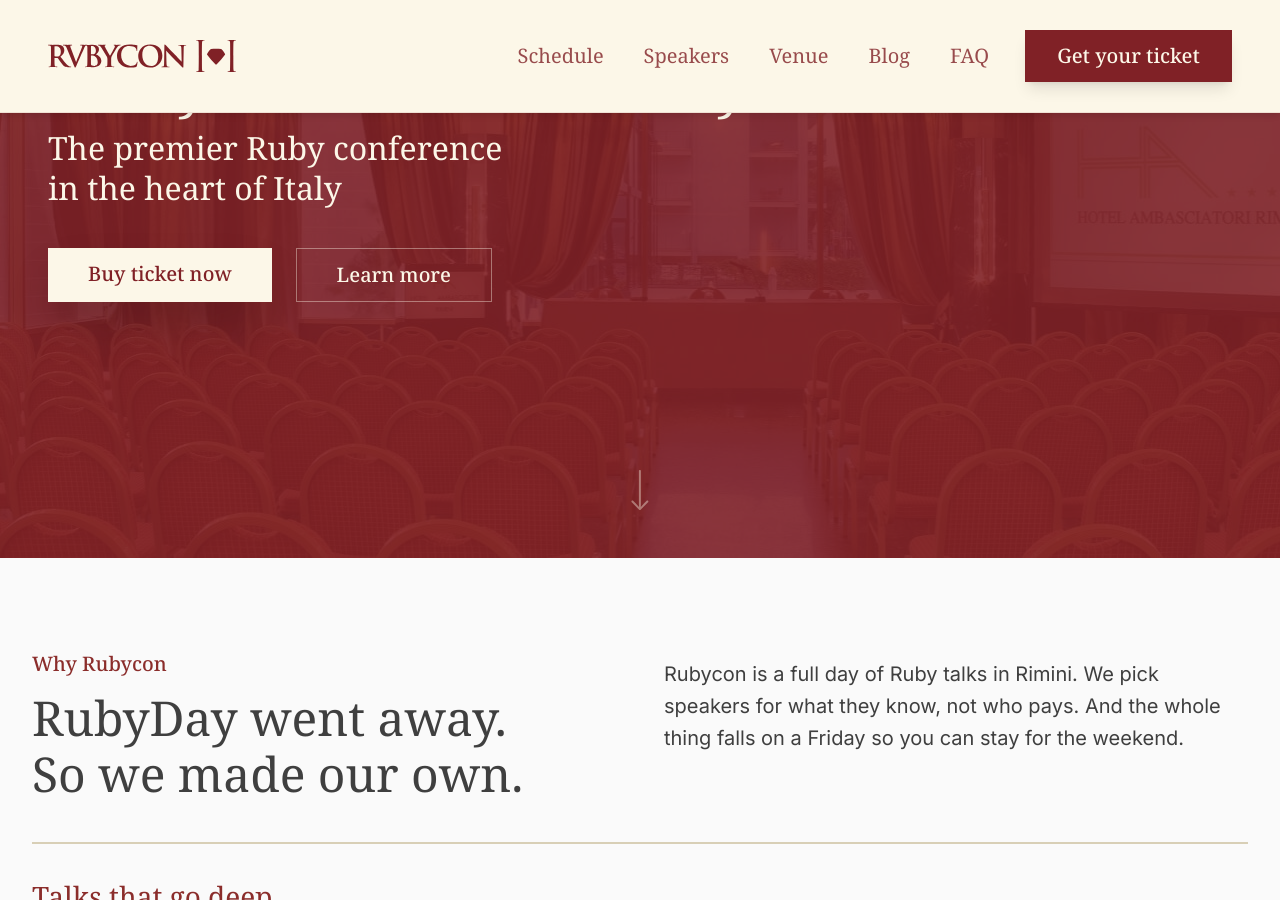
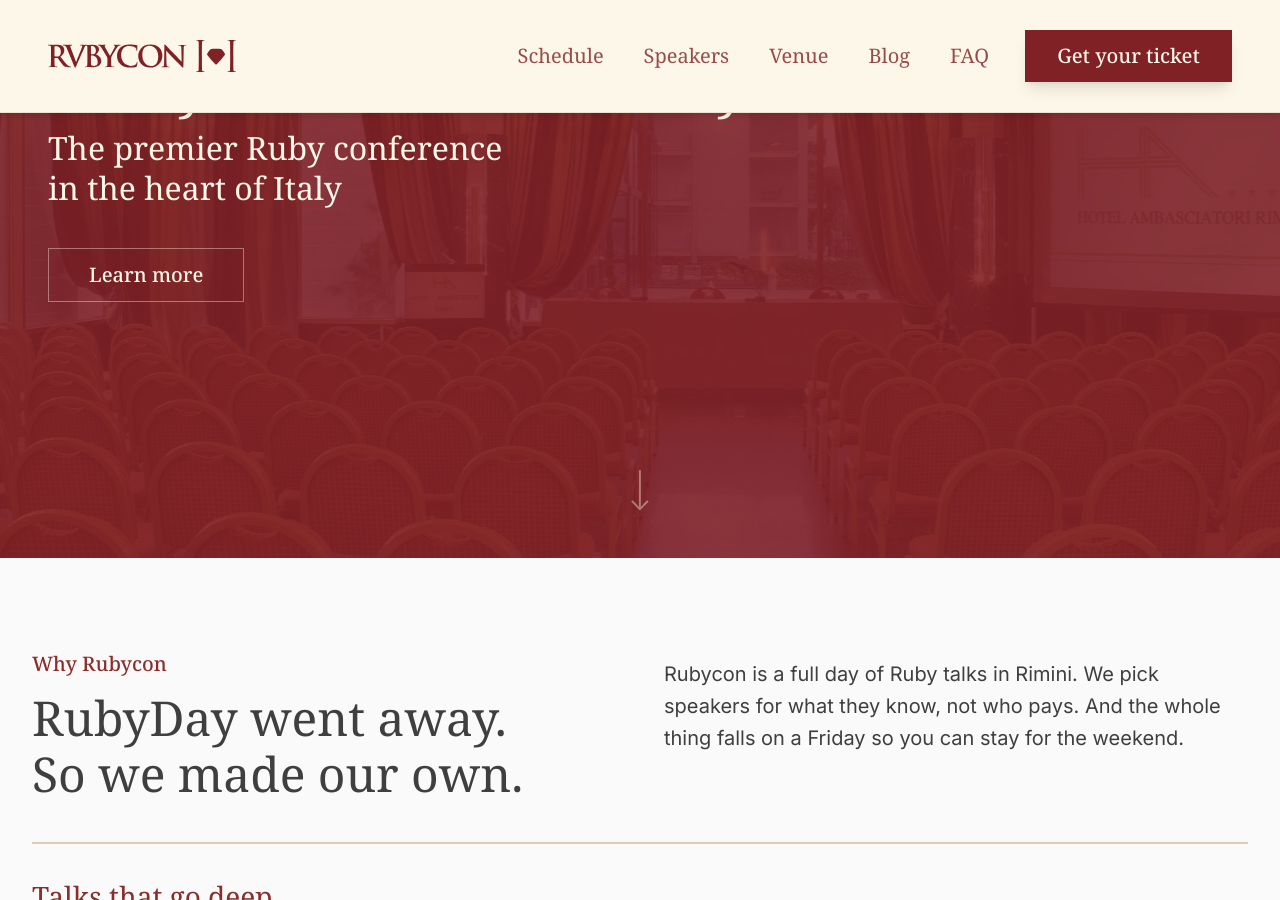
Before and after one commit to palladius/rubycon.it, a Jekyll site: the page built from rubycon.it/index.html, in a window 1280 px wide and 900 px high, scrolled down 342 px. Built offline with Jekyll 4.4.1, drawn with Linux system fonts in a browser that asks for light colours; nearby versions of some CDN libraries.

Commit message:
removed btn buy ticket and fixed bg sponsor

```diff
--- a/rubycon.it/_includes/hero.html
+++ b/rubycon.it/_includes/hero.html
@@ -29,9 +29,6 @@
                     </p>
 
                     <div class="flex flex-col sm:flex-row space-y-4 sm:space-y-0 sm:space-x-6 justify-center md:justify-start">
-                        <a href="{{ site.event.tickets_url }}" class="inline-block bg-[#fcf7e8] text-[#802126] px-10 py-4 rounded-none transition-all duration-300 text-center shadow-2xl" style="font-family: 'Noto Serif', serif; font-weight: 500; font-size: 20px; line-height: 20px; letter-spacing: 0;">
-                            Buy ticket now
-                        </a>
                         <a href="#about" class="inline-block border border-[#fcf7e8]/40 text-[#fcf7e8] px-10 py-4 rounded-none transition-all duration-300 text-center" style="font-family: 'Noto Serif', serif; font-weight: 500; font-size: 20px; line-height: 20px; letter-spacing: 0;">
                             Learn more
                         </a>
--- a/rubycon.it/_includes/sponsors.html
+++ b/rubycon.it/_includes/sponsors.html
@@ -26,7 +26,7 @@
                 <a href="{{ logo.url | default: '#' }}" {% if logo.url %}target="_blank" rel="noopener noreferrer"{% endif %}
                    class="bg-[#F7F7F7] block"
                    style="width: 100%; max-width: 500px; height: 180px; padding: 20px;">
-                  <img src="{{ logo.img | relative_url }}" alt="{{ logo.name }}" class="w-full h-full object-contain" loading="lazy" decoding="async" style="transform: scale({{ scale }});">
+                  <img src="{{ logo.img | relative_url }}" alt="{{ logo.name }}" class="w-full h-full object-contain" loading="lazy" decoding="async" style="transform: scale({{ scale }}); mix-blend-mode: darken;">
                 </a>
               {% endfor %}
             </div>
@@ -37,7 +37,7 @@
                 <a href="{{ logo.url | default: '#' }}" {% if logo.url %}target="_blank" rel="noopener noreferrer"{% endif %}
                    class="bg-[#F7F7F7] block"
                    style="width: 300px; height: 130px; padding: 8px 8px 0 8px;">
-                  <img src="{{ logo.img | relative_url }}" alt="{{ logo.name }}" class="w-full h-full object-contain" loading="lazy" decoding="async" style="transform: scale({{ scale }});">
+                  <img src="{{ logo.img | relative_url }}" alt="{{ logo.name }}" class="w-full h-full object-contain" loading="lazy" decoding="async" style="transform: scale({{ scale }}); mix-blend-mode: darken;">
                 </a>
               {% endfor %}
             </div>
@@ -48,7 +48,7 @@
                 <a href="{{ logo.url | default: '#' }}" {% if logo.url %}target="_blank" rel="noopener noreferrer"{% endif %}
                    class="bg-[#F7F7F7] block"
                    style="width: 200px; height: 110px; padding: 8px;">
-                  <img src="{{ logo.img | relative_url }}" alt="{{ logo.name }}" class="w-full h-full object-contain" loading="lazy" decoding="async" style="transform: scale({{ scale }});">
+                  <img src="{{ logo.img | relative_url }}" alt="{{ logo.name }}" class="w-full h-full object-contain" loading="lazy" decoding="async" style="transform: scale({{ scale }}); mix-blend-mode: darken;">
                 </a>
               {% endfor %}
             </div>
@@ -59,7 +59,7 @@
                 <a href="{{ logo.url | default: '#' }}" {% if logo.url %}target="_blank" rel="noopener noreferrer"{% endif %}
                    class="bg-[#F7F7F7] block"
                    style="width: 150px; height: 90px; padding: 8px;">
-                  <img src="{{ logo.img | relative_url }}" alt="{{ logo.name }}" class="w-full h-full object-contain" loading="lazy" decoding="async" style="transform: scale({{ scale }});">
+                  <img src="{{ logo.img | relative_url }}" alt="{{ logo.name }}" class="w-full h-full object-contain" loading="lazy" decoding="async" style="transform: scale({{ scale }}); mix-blend-mode: darken;">
                 </a>
               {% endfor %}
             </div>
@@ -70,7 +70,7 @@
                 <a href="{{ logo.url | default: '#' }}" {% if logo.url %}target="_blank" rel="noopener noreferrer"{% endif %}
                    class="bg-[#F7F7F7] block"
                    style="width: 120px; height: 65px; padding: 12.9px 8px;">
-                  <img src="{{ logo.img | relative_url }}" alt="{{ logo.name }}" class="w-full h-full object-contain" loading="lazy" decoding="async" style="transform: scale({{ scale }});">
+                  <img src="{{ logo.img | relative_url }}" alt="{{ logo.name }}" class="w-full h-full object-contain" loading="lazy" decoding="async" style="transform: scale({{ scale }}); mix-blend-mode: darken;">
                 </a>
               {% endfor %}
             </div>
```
